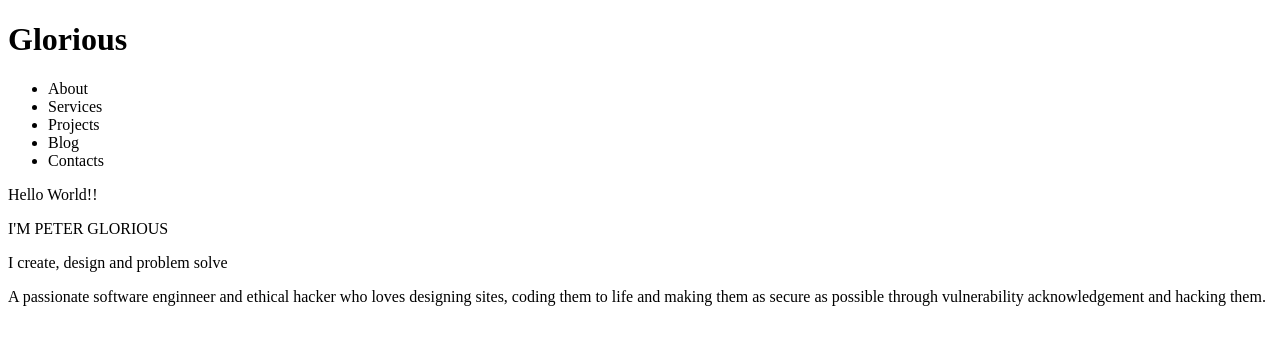
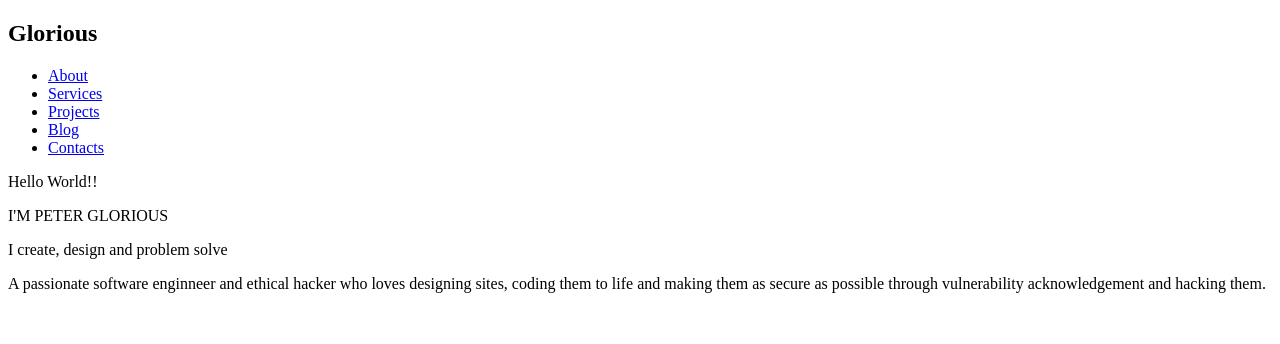
Before and after one commit to CodesbyPeter/My_Portfolio, a plain HTML site: page index.html in a window 1280 px wide. Drawn offline with Linux system fonts and the light colour scheme; a web font is replaced by a local one.

Commit message:
feat: added two font families, respective classes and navigation links

```diff
--- a/index.html
+++ b/index.html
@@ -4,32 +4,41 @@
     <meta charset="UTF-8">
     <meta name="viewport" content="width=device-width, initial-scale=1.0">
     <title>My_Portfolio</title>
+    <link rel="stylesheet" href="/styles/style.css">
+    <link rel="preconnect" href="https://fonts.googleapis.com">
+    <link rel="preconnect" href="https://fonts.gstatic.com" crossorigin>
+    <link href="https://fonts.googleapis.com/css2?family=Arimo:ital,wght@0,400..700;1,400..700&display=swap" rel="stylesheet">
+    <link rel="preconnect" href="https://fonts.googleapis.com">
+    <link rel="preconnect" href="https://fonts.gstatic.com" crossorigin>
+    <link href="https://fonts.googleapis.com/css2?family=Bitcount+Prop+Double:wght@100..900&display=swap" rel="stylesheet">
 </head>
 <body>
     <header>
-        <div>
+        <div class="header_section">
+        <nav>
             <h1>
                 Glorious
             </h1>
-          <nav>
             <ul>
-                <li>About</li>
-                <li>Services</li>
-                <li>Projects</li>
-                <li>Blog</li>
-                <li>Contacts</li>
+                <li><a href="#">About</a></li>
+                <li><a href="#">Services</a></li>
+                <li><a href="#">Projects</a></li>
+                <li><a href="#">Blog</a></li>
+                <li><a href="#">Contacts</a></li>
             </ul>
-          </nav>
+           </nav>
         </div>
     </header>
     <main>
-       <hero>
-         <p>Hello World!!</p>
-         <p>I'M PETER GLORIOUS</p>
-         <p>I create, design and problem solve</p>
-         <p>A passionate software enginneer and ethical hacker who loves designing sites, coding them to life and making them as secure as possible through vulnerability acknowledgement and hacking them.</p>
+      <div class="hero_section">
+        <hero>
+         <p class="greetings">Hello World!!</p>
+         <p class="name">I'M PETER GLORIOUS</p>
+         <p class="overview">I create, design and problem solve</p>
+         <p class="description">A passionate software enginneer and ethical hacker who loves designing sites, coding them to life and making them as secure as possible through vulnerability acknowledgement and hacking them.</p>
+        </hero>
+      </div>
 
-       </hero>
        <section>
 
        </section>
```
